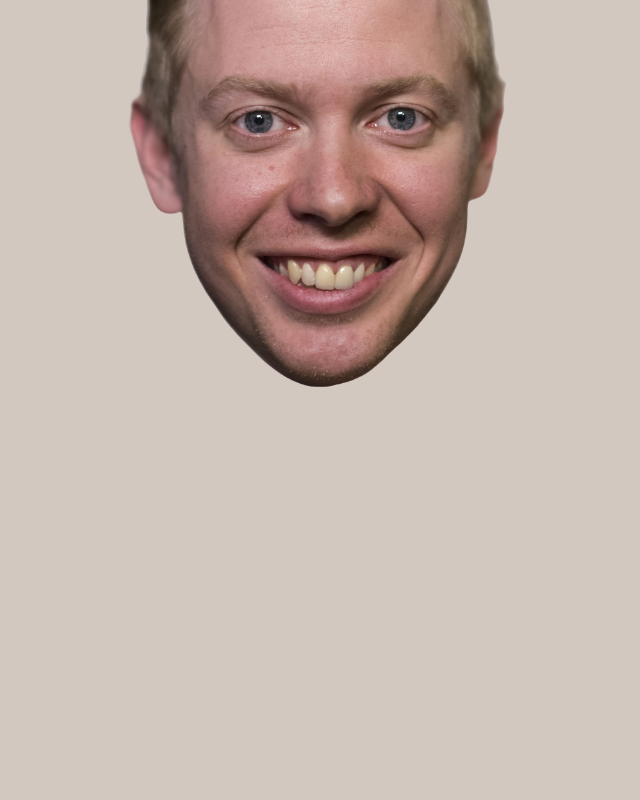
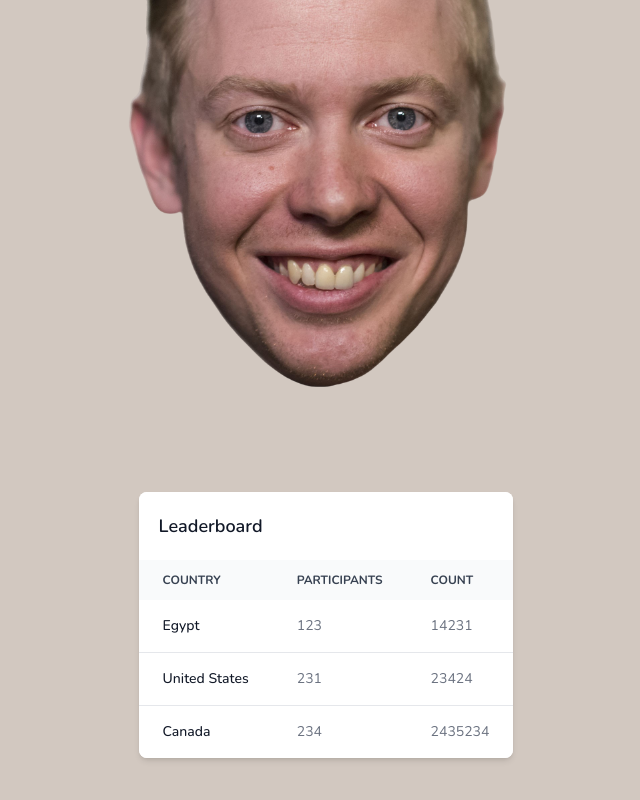
Before and after one commit to abdelrahman-essawy/fuck-spez, a Next.js app: page / in a window 1280 px wide. Shown: the part 456-1256 px from the top of the page, without its empty margins (314-954 px from the left). Before the commit the page ends 1044 px from the top, so only its background shows below. Built offline with nearby package versions, Linux system fonts and the light colour scheme.

Commit message:
adding leaderboard component

```diff
--- a/src/app/layout.tsx
+++ b/src/app/layout.tsx
@@ -16,7 +16,7 @@ export default function RootLayout({
   children: React.ReactNode
 }) {
   return (
-    <html lang="en">
+    <html lang="en" >
       <body className={inter.className}>{children}</body>
     </html>
   )
--- a/src/app/page.tsx
+++ b/src/app/page.tsx
@@ -2,9 +2,8 @@
 import Image from 'next/image';
 import Link from 'next/link';
 import { useEffect, useState } from 'react';
-import { Inter, Cormorant_Garamond } from "@next/font/google"
-
 import { Nunito } from 'next/font/google'
+import Leaderboard from '@/components/Leaderboard';
 const font = Nunito({
   display: 'swap',
   preload: true,
@@ -30,7 +29,6 @@ const spez: Person= {
   link : 'https://www.reddit.com/user/spez',
 };
 
-const clickSound = new Audio('/click-sound.mp3');
 
 export default function Home() {
   const [image, setImage] = useState(images.HappySpez);
@@ -39,6 +37,9 @@ export default function Home() {
     const localCount = localStorage.getItem('count');
     return Number(localCount) || 0;
   });
+
+const clickSound = new Audio('/click-sound.mp3');
+
 
   const handleMouseDown = () => {
     setCount(prevCount => prevCount + 1);
@@ -52,7 +53,7 @@ export default function Home() {
     setImage(images.HappySpez);
   };
 
-  useEffect(() => {
+    useEffect(() => {
     const localCount = localStorage.getItem('count');
     if (localCount) {
       setCount(Number(localCount));
@@ -80,6 +81,7 @@ export default function Home() {
       >
         <Image src={image.src} alt={image.alt} width={500} height={500} />
       </div>
+      <Leaderboard />
     </main>
   );
 }
--- /dev/null
+++ b/src/components/Leaderboard.tsx
@@ -0,0 +1,71 @@
+import React from 'react'
+
+function Leaderboard() {
+  return (
+      <div>
+
+
+
+<div className="relative overflow-x-auto shadow-md sm:rounded-lg bg-white">
+  <table className="w-full text-sm text-left text-gray-500">
+    <caption className="p-5 text-lg font-semibold text-left text-gray-900 bg-white">
+      Leaderboard
+      {/* <p className="mt-1 text-sm font-normal text-gray-500">Browse a list of Flowbite products designed to help you work and play, stay organized, get answers, keep in touch, grow your business, and more.</p> */}
+    </caption>
+    <thead className="text-xs text-gray-700 uppercase bg-gray-50">
+      <tr>
+        <th scope="col" className="px-6 py-3">
+          Country
+        </th>
+        <th scope="col" className="px-6 py-3">
+          Participants
+        </th>
+        <th scope="col" className="px-6 py-3">
+          Count
+        </th>
+      </tr>
+    </thead>
+    <tbody>
+      <tr className="bg-white border-b">
+        <th scope="row" className="px-6 py-4 font-medium text-gray-900 whitespace-nowrap">
+          Egypt
+        </th>
+        <td className="px-6 py-4">
+          123
+        </td>
+        <td className="px-6 py-4">
+          14231
+        </td>
+      </tr>
+      <tr className="bg-white border-b">
+        <th scope="row" className="px-6 py-4 font-medium text-gray-900 whitespace-nowrap">
+            United States
+        </th>
+        <td className="px-6 py-4">
+          231
+        </td>
+        <td className="px-6 py-4">
+          23424
+        </td>
+      </tr>
+      <tr className="bg-white">
+        <th scope="row" className="px-6 py-4 font-medium text-gray-900 whitespace-nowrap">
+            Canada
+        </th>
+        <td className="px-6 py-4">
+          234
+        </td>
+        <td className="px-6 py-4">
+          2435234
+        </td>
+      </tr>
+    </tbody>
+  </table>
+</div>
+
+
+    </div>
+  )
+}
+
+export default Leaderboard
```
